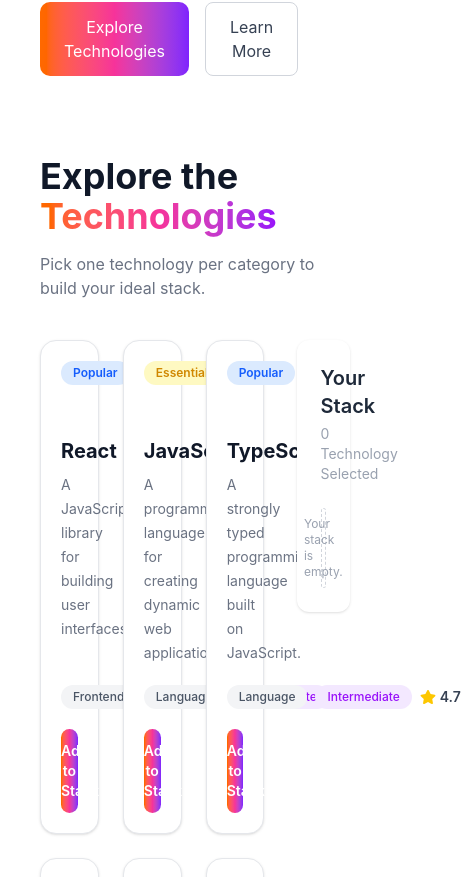
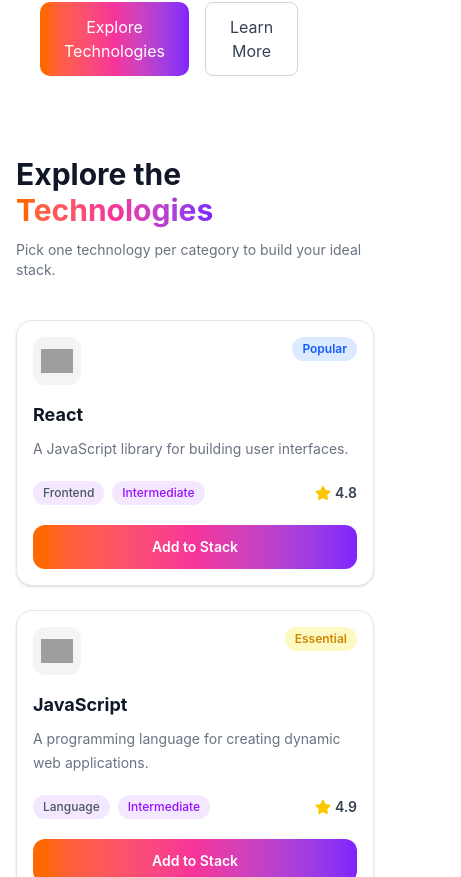
Before and after one commit to mahfuj-safin/ph-A05, a React (Vite) app: page / in a window 390 px wide. Shown: the part 747-1624 px from the top of the page, 461 px wide, since content can reach past the window. Built offline with nearby package versions, Linux system fonts and the light colour scheme; grey boxes are pictures that could not be loaded.

Commit message:
Technologies section create

```diff
--- a/src/components/Technologies.tsx
+++ b/src/components/Technologies.tsx
@@ -10,6 +10,7 @@
   const [technologies, setTechnologies] = useState<Technology[]>([]);
   const [stack, setStack] = useState<Technology[]>([]);
   const [loading, setLoading] = useState(true);
+
   // Add one technology to stack
   const addToStack = (technology: Technology) => {
     const alreadyAdded = stack.some(item => item.id === technology.id);
@@ -30,17 +31,16 @@
     }
 
     setStack(prevStack => [...prevStack, technology]);
-
     toast.success(`${technology.name} added to your stack`);
   };
 
-  // Remove one technology
+  // one technologies remove
   const removeFromStack = (id: number, name: string) => {
     setStack(prevStack => prevStack.filter(item => item.id !== id));
     toast.warning(`${name} remove from your stack`);
   };
 
-  // Remove all technologies
+  // all technologies remove
   const removeAll = () => {
     if (stack.length === 0) return;
     setStack([]);
@@ -66,25 +66,25 @@
   }
 
   return (
-    <section className="bg-white px-10 py-10 container mx-auto">
-      {/* Technologies Heading */}
-      <div className="mb-10 text-left ">
-        <h2 className="text-4xl font-bold text-gray-900">
+    <section className="bg-white px-4 py-10 container mx-auto md:px-8 lg:px-10">
+      {/* heading */}
+      <div className="mb-10 text-left md:mb-10">
+        <h2 className="text-3xl font-bold text-gray-900 md:text-4xl">
           Explore the{' '}
-          <span className="bg-gradient-to-r from-orange-500 via-pink-500 to-purple-600 bg-clip-text text-transparent">
+          <span className="bg-gradient-to-r from-orange-500 via-pink-500 to-violet-600 bg-clip-text text-transparent">
             Technologies
           </span>
         </h2>
 
-        <p className="mt-4 text-gray-500">
+        <p className="mt-3 text-sm text-gray-500 md:mt-4 md:text-base">
           Pick one technology per category to build your ideal stack.
         </p>
       </div>
 
-      {/* Technologies  */}
-      <div className="grid grid-cols-4 gap-8">
-        {/* Technology Cards */}
-        <div className="col-span-3 grid grid-cols-3 gap-6">
+      {/* technologies  & sidebar */}
+      <div className="grid grid-cols-1 gap-8 lg:grid-cols-4">
+        {/* technology Cards */}
+        <div className="grid grid-cols-1 gap-6 md:grid-cols-2 lg:col-span-3 lg:grid-cols-3">
           {technologies.map(technology => (
             <TechnologyCard
               key={technology.id}
--- a/src/components/TechnologyCard.tsx
+++ b/src/components/TechnologyCard.tsx
@@ -27,19 +27,19 @@
   };
 
   return (
-    <div className="flex h-full flex-col rounded-2xl border border-gray-200 bg-white p-5 shadow-sm transition duration-300 hover:-translate-y-1 hover:shadow-lg">
+    <div className="flex h-full flex-col rounded-2xl border border-gray-200 bg-white p-4 shadow-sm transition duration-300 hover:-translate-y-1 hover:shadow-lg md:p-5">
       {/* Icon and Badge */}
-      <div className="flex items-start justify-between">
-        <div className="flex h-14 w-14 items-center justify-center rounded-xl bg-gray-100">
+      <div className="flex items-start justify-between gap-3">
+        <div className="flex h-12 w-12 items-center justify-center rounded-xl bg-gray-100 md:h-14 md:w-14">
           <img
             src={technology.icon}
             alt={technology.name}
-            className="h-10 w-10 object-contain"
+            className="h-8 w-8 object-contain md:h-10 md:w-10"
           />
         </div>
 
         <span
-          className={`rounded-full px-3 py-1 text-xs font-semibold ${
+          className={`rounded-full px-2.5 py-1 text-xs font-semibold ${
             badgeColors[technology.badgeColor]
           }`}
         >
@@ -47,9 +47,11 @@
         </span>
       </div>
 
-      {/* Technology Information */}
-      <div className="mt-5 flex-1">
-        <h3 className="text-xl font-bold text-gray-900">{technology.name}</h3>
+      {/* technologies Information */}
+      <div className="mt-4 flex-1 md:mt-5">
+        <h3 className="text-lg font-bold text-gray-900 md:text-xl">
+          {technology.name}
+        </h3>
 
         <p className="mt-2 text-sm leading-6 text-gray-500">
           {technology.description}
@@ -57,13 +59,13 @@
       </div>
 
       {/* Category, Difficulty and Rating */}
-      <div className="mt-5 flex items-center justify-between gap-2">
-        <div className="flex items-center gap-2">
-          <span className="rounded-full bg-gray-100 px-3 py-1 text-xs font-medium text-gray-600">
+      <div className="mt-5 flex flex-wrap items-center justify-between gap-3">
+        <div className="flex flex-wrap items-center gap-2">
+          <span className="rounded-full bg-purple-100 px-2.5 py-1 text-xs font-medium text-gray-600">
             {technology.category}
           </span>
 
-          <span className="rounded-full bg-purple-100 px-3 py-1 text-xs font-medium text-purple-600">
+          <span className="rounded-full bg-purple-100 px-2.5 py-1 text-xs font-medium text-purple-600">
             {technology.difficulty}
           </span>
         </div>
```
